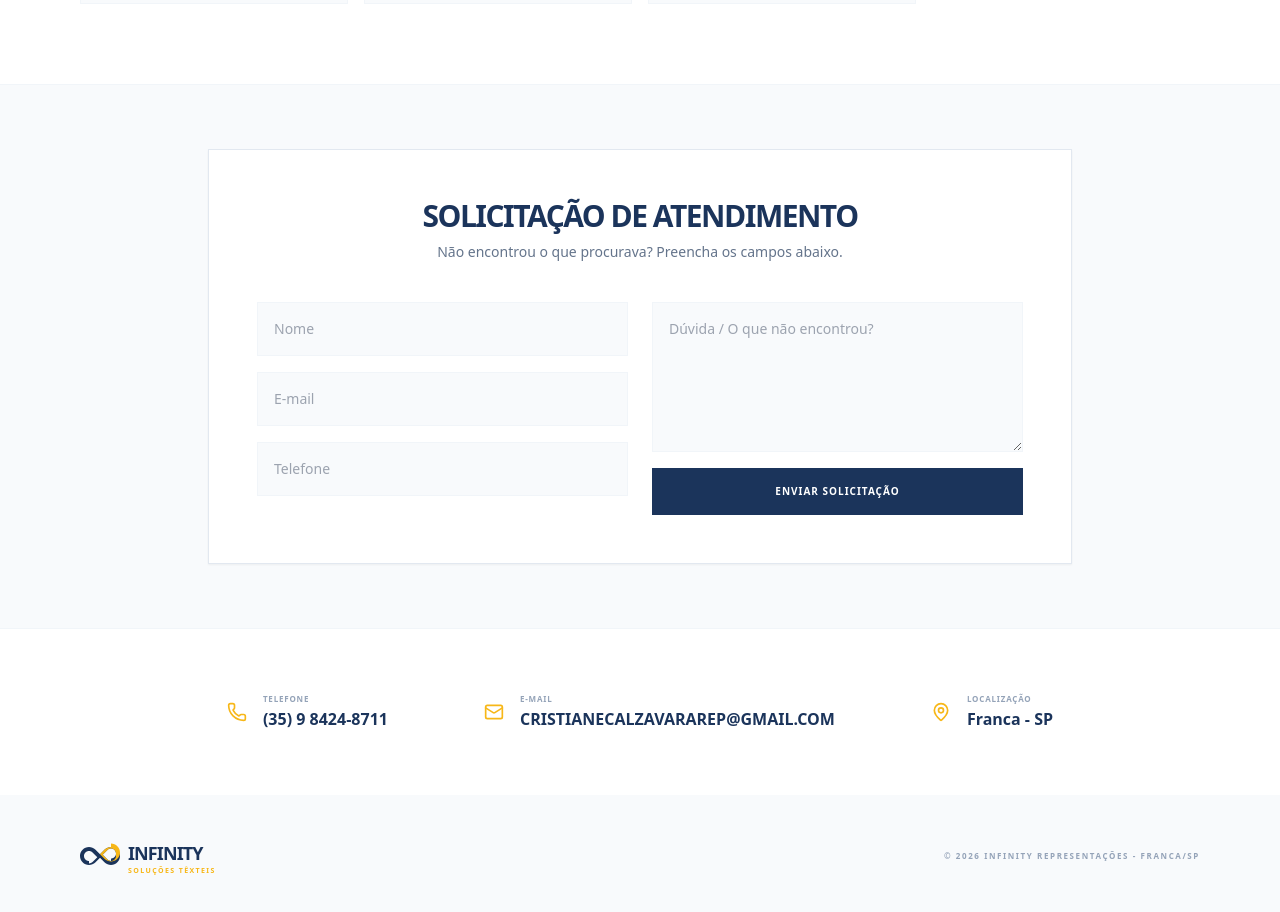
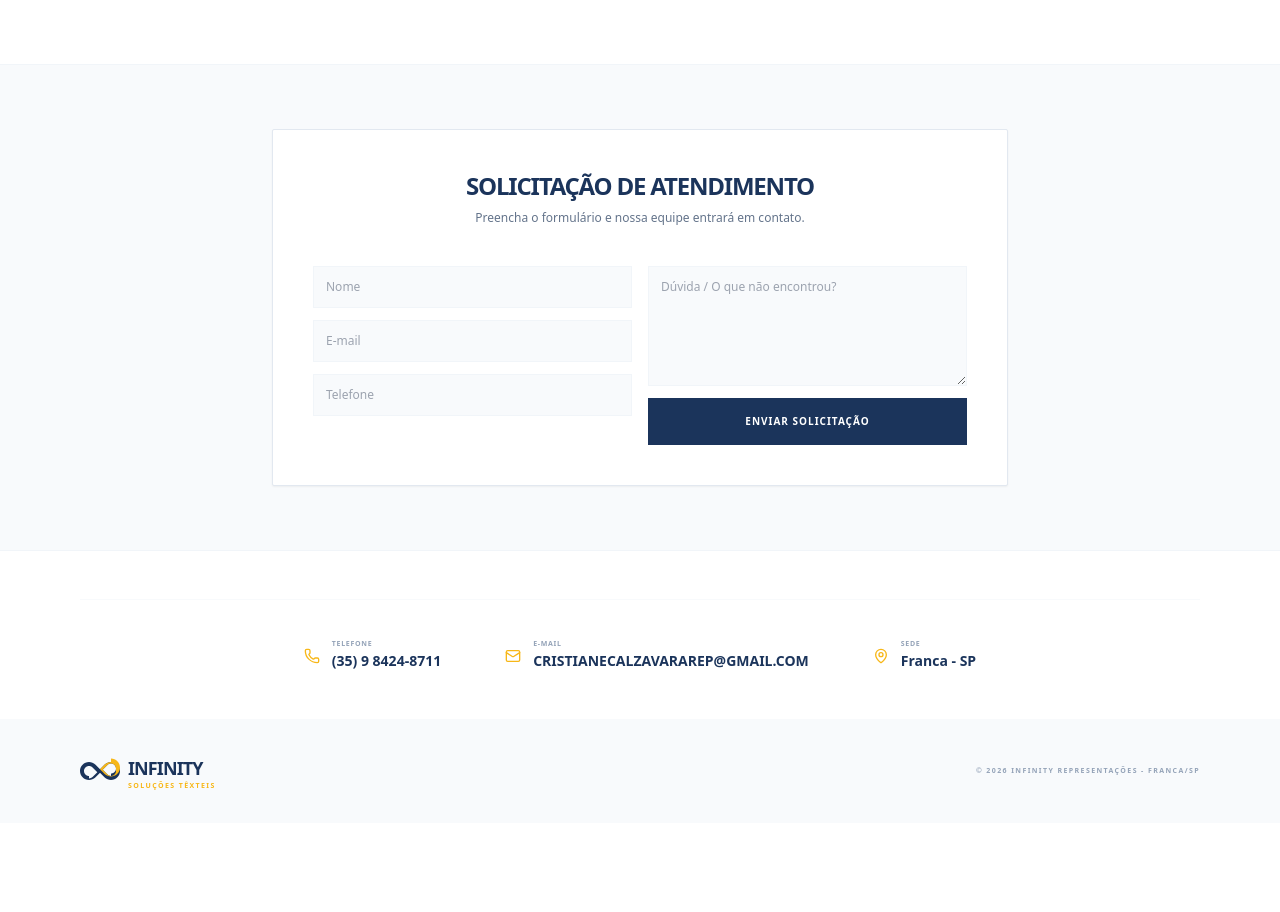
Before and after one commit to cristianecalzavararep-ctrl/SITE-INFINITY, a React (Vite) app: page / in a window 1280 px wide. Shown: the part 1360-2272 px from the top of the page. After the commit the page ends 2183 px from the top, so only its background shows below. Built offline with nearby package versions, Linux system fonts and the light colour scheme.

Commit message:
feat: Improve navigation and contact info
Refactors the navigation logic to use a generic `scrollToSection` function.
Removes unnecessary `CONTACT_INFO.title` and simplifies header styling.

```diff
--- a/App.tsx
+++ b/App.tsx
@@ -4,7 +4,6 @@ import { BRANDS_DATA } from './data';
 import Icon from './components/Icon';
 
 const CONTACT_INFO = {
-  title: "Representação Comercial",
   phone: "(35) 9 8424-8711",
   whatsappUrl: "https://wa.me/5535984248711",
   whatsappWelcomeMsg: "Olá! Gostaria de mais informações sobre os produtos da Infinity.",
@@ -29,9 +28,8 @@ const App: React.FC = () => {
 
   const waLink = `${CONTACT_INFO.whatsappUrl}?text=${encodeURIComponent(CONTACT_INFO.whatsappWelcomeMsg)}`;
 
-  const scrollToFornecedores = (e: React.MouseEvent) => {
-    e.preventDefault();
-    const element = document.getElementById('fornecedores');
+  const scrollToSection = (id: string) => {
+    const element = document.getElementById(id);
     if (element) {
       element.scrollIntoView({ behavior: 'smooth' });
     }
@@ -59,12 +57,12 @@ const App: React.FC = () => {
   return (
     <div className="min-h-screen bg-white font-sans text-slate-900 overflow-x-hidden selection:bg-[#F7B718]/30">
 
-      {/* HEADER NAVBAR */}
+      {/* HEADER */}
       <header className={`fixed top-0 w-full h-20 z-50 transition-all duration-300 flex items-center justify-between px-6 md:px-20 ${scrolled ? 'bg-white/95 backdrop-blur-md shadow-sm h-16' : 'bg-transparent'}`}>
         <Logo light={!scrolled} />
 
         <nav className="hidden lg:flex items-center gap-10">
-          <a href="#fornecedores" onClick={scrollToFornecedores} className={`text-[10px] font-bold uppercase tracking-widest transition-colors ${scrolled ? 'text-[#1B345B]' : 'text-white'} hover:text-[#F7B718]`}>Fornecedores</a>
+          <button onClick={() => scrollToSection('fornecedores')} className={`text-[10px] font-bold uppercase tracking-widest transition-colors ${scrolled ? 'text-[#1B345B]' : 'text-white'} hover:text-[#F7B718]`}>Fornecedores</button>
           <a href={waLink} target="_blank" className={`px-6 py-2.5 text-[10px] font-black uppercase tracking-widest transition-all ${scrolled ? 'bg-[#1B345B] text-white' : 'bg-[#F7B718] text-[#1B345B]'}`}>
             Aguardamos seu contato
           </a>
@@ -92,25 +90,25 @@ const App: React.FC = () => {
               Soluções estratégicas em componentes para a indústria calçadista. Materiais de alta performance e inovação constante.
             </p>
             <div className="flex justify-center md:justify-start">
-              <a href="#fornecedores" onClick={scrollToFornecedores} className="bg-[#F7B718] text-[#1B345B] px-12 py-5 font-black uppercase tracking-widest text-[11px] hover:bg-white transition-all shadow-xl">
+              <button onClick={() => scrollToSection('fornecedores')} className="bg-[#F7B718] text-[#1B345B] px-12 py-5 font-black uppercase tracking-widest text-[11px] hover:bg-white transition-all shadow-xl">
                 Ver Fornecedores
-              </a>
+              </button>
             </div>
           </div>
         </div>
       </section>
 
-      {/* LISTA DE REPRESENTADAS */}
+      {/* REPRESENTADAS */}
       <section id="fornecedores" className="py-20 bg-white">
         <div className="container mx-auto px-6 md:px-20">
           <div className="mb-12 border-l-4 border-[#F7B718] pl-6">
             <h2 className="text-[#1B345B] text-3xl font-black uppercase tracking-tighter mb-1">Nossas Representadas</h2>
-            <p className="text-slate-500 font-medium text-sm">Qualidade e produtividade para sua indústria.</p>
+            <p className="text-slate-500 font-medium text-sm">Qualidade e tecnologia para sua indústria.</p>
           </div>
 
           <div className="grid grid-cols-1 sm:grid-cols-2 lg:grid-cols-4 gap-4">
             {BRANDS_DATA.map((brand) => (
-              <div key={brand.id} className="group p-6 bg-slate-50 hover:bg-[#1B345B] transition-all duration-500 flex flex-col justify-between border border-slate-100 min-h-[260px]">
+              <div key={brand.id} className="group p-6 bg-slate-50 hover:bg-[#1B345B] transition-all duration-500 flex flex-col justify-between border border-slate-100 min-h-[250px]">
                 <div>
                   <h3 className="text-lg font-black uppercase tracking-tighter mb-3 group-hover:text-[#F7B718] transition-colors">{brand.name}</h3>
                   <p className="text-slate-500 group-hover:text-slate-300 text-xs leading-relaxed">
@@ -128,21 +126,21 @@ const App: React.FC = () => {
         </div>
       </section>
 
-      {/* FORMULÁRIO DE ATENDIMENTO - COMPACTO */}
-      <section className="py-16 bg-slate-50 border-y border-slate-100">
-        <div className="container mx-auto px-6 md:px-20 max-w-5xl">
-          <div className="bg-white p-8 md:p-12 shadow-sm border border-slate-200">
+      {/* FORMULÁRIO DE ATENDIMENTO */}
+      <section id="atendimento" className="py-16 bg-slate-50 border-y border-slate-100">
+        <div className="container mx-auto px-6 md:px-20 max-w-4xl">
+          <div className="bg-white p-8 md:p-10 shadow-sm border border-slate-200 rounded-sm">
             <div className="text-center mb-10">
-              <h3 className="text-[#1B345B] text-2xl md:text-3xl font-black uppercase tracking-tighter mb-2">Solicitação de Atendimento</h3>
-              <p className="text-slate-500 font-medium text-sm">Não encontrou o que procurava? Preencha os campos abaixo.</p>
+              <h3 className="text-[#1B345B] text-2xl font-black uppercase tracking-tighter mb-2">Solicitação de Atendimento</h3>
+              <p className="text-slate-500 font-medium text-xs">Preencha o formulário e nossa equipe entrará em contato.</p>
             </div>
 
-            <form onSubmit={handleFormSubmit} className="grid grid-cols-1 md:grid-cols-2 gap-6">
-              <div className="space-y-4">
+            <form onSubmit={handleFormSubmit} className="grid grid-cols-1 md:grid-cols-2 gap-4">
+              <div className="space-y-3">
                 <input
                   type="text"
                   placeholder="Nome"
-                  className="w-full p-4 bg-slate-50 border border-slate-100 outline-none focus:border-[#F7B718] text-sm font-medium"
+                  className="w-full p-3 bg-slate-50 border border-slate-100 outline-none focus:border-[#F7B718] text-xs font-medium"
                   value={formData.nome}
                   onChange={(e) => setFormData({...formData, nome: e.target.value})}
                   required
@@ -150,7 +148,7 @@ const App: React.FC = () => {
                 <input
                   type="email"
                   placeholder="E-mail"
-                  className="w-full p-4 bg-slate-50 border border-slate-100 outline-none focus:border-[#F7B718] text-sm font-medium"
+                  className="w-full p-3 bg-slate-50 border border-slate-100 outline-none focus:border-[#F7B718] text-xs font-medium"
                   value={formData.email}
                   onChange={(e) => setFormData({...formData, email: e.target.value})}
                   required
@@ -158,16 +156,16 @@ const App: React.FC = () => {
                 <input
                   type="text"
                   placeholder="Telefone"
-                  className="w-full p-4 bg-slate-50 border border-slate-100 outline-none focus:border-[#F7B718] text-sm font-medium"
+                  className="w-full p-3 bg-slate-50 border border-slate-100 outline-none focus:border-[#F7B718] text-xs font-medium"
                   value={formData.telefone}
                   onChange={(e) => setFormData({...formData, telefone: e.target.value})}
                   required
                 />
               </div>
-              <div className="flex flex-col gap-4">
+              <div className="flex flex-col gap-3">
                 <textarea
                   placeholder="Dúvida / O que não encontrou?"
-                  className="w-full h-full p-4 bg-slate-50 border border-slate-100 outline-none focus:border-[#F7B718] text-sm font-medium min-h-[150px]"
+                  className="w-full h-full p-3 bg-slate-50 border border-slate-100 outline-none focus:border-[#F7B718] text-xs font-medium min-h-[120px]"
                   value={formData.mensagem}
                   onChange={(e) => setFormData({...formData, mensagem: e.target.value})}
                   required
@@ -182,38 +180,38 @@ const App: React.FC = () => {
       </section>
 
       {/* CONTATO COMPACTO */}
-      <section id="contato" className="py-16 bg-white border-b border-slate-50">
+      <section className="py-12 bg-white">
         <div className="container mx-auto px-6 md:px-20">
-          <div className="flex flex-col md:flex-row justify-center items-center gap-12 md:gap-24">
-            <div className="flex items-center gap-4">
-              <Icon name="Phone" size={20} className="text-[#F7B718]" />
+          <div className="flex flex-col md:flex-row justify-center items-center gap-8 md:gap-16 border-t border-slate-50 pt-10">
+            <div className="flex items-center gap-3">
+              <Icon name="Phone" size={16} className="text-[#F7B718]" />
               <div>
-                <p className="text-[8px] font-black text-slate-400 uppercase tracking-widest mb-0.5">Telefone</p>
-                <p className="font-bold text-base text-[#1B345B]">{CONTACT_INFO.phone}</p>
+                <p className="text-[7px] font-black text-slate-400 uppercase tracking-widest leading-none mb-1">Telefone</p>
+                <p className="font-bold text-sm text-[#1B345B]">{CONTACT_INFO.phone}</p>
               </div>
             </div>
-            <div className="flex items-center gap-4">
-              <Icon name="Mail" size={20} className="text-[#F7B718]" />
+            <div className="flex items-center gap-3">
+              <Icon name="Mail" size={16} className="text-[#F7B718]" />
               <div>
-                <p className="text-[8px] font-black text-slate-400 uppercase tracking-widest mb-0.5">E-mail</p>
-                <p className="font-bold text-base text-[#1B345B] uppercase">{CONTACT_INFO.email}</p>
+                <p className="text-[7px] font-black text-slate-400 uppercase tracking-widest leading-none mb-1">E-mail</p>
+                <p className="font-bold text-sm text-[#1B345B] uppercase">{CONTACT_INFO.email}</p>
               </div>
             </div>
-            <div className="flex items-center gap-4">
-              <Icon name="MapPin" size={20} className="text-[#F7B718]" />
+            <div className="flex items-center gap-3">
+              <Icon name="MapPin" size={16} className="text-[#F7B718]" />
               <div>
-                <p className="text-[8px] font-black text-slate-400 uppercase tracking-widest mb-0.5">Localização</p>
-                <p className="font-bold text-base text-[#1B345B]">{CONTACT_INFO.location}</p>
+                <p className="text-[7px] font-black text-slate-400 uppercase tracking-widest leading-none mb-1">Sede</p>
+                <p className="font-bold text-sm text-[#1B345B]">{CONTACT_INFO.location}</p>
               </div>
             </div>
           </div>
         </div>
       </section>
 
-      <footer className="py-10 bg-slate-50">
-        <div className="container mx-auto px-6 md:px-20 flex flex-col md:flex-row justify-between items-center gap-6">
+      <footer className="py-8 bg-slate-50">
+        <div className="container mx-auto px-6 md:px-20 flex flex-col md:flex-row justify-between items-center gap-4">
           <Logo />
-          <p className="text-[8px] font-bold text-slate-400 uppercase tracking-[0.2em] text-center">
+          <p className="text-[7px] font-bold text-slate-400 uppercase tracking-[0.2em]">
             © 2026 INFINITY REPRESENTAÇÕES - FRANCA/SP
           </p>
         </div>
@@ -221,7 +219,7 @@ const App: React.FC = () => {
 
       {/* WHATSAPP FLOAT */}
       <a href={waLink} target="_blank" className="fixed bottom-6 right-6 z-50">
-        <div className="bg-[#25D366] text-white p-3.5 rounded-full shadow-xl hover:scale-110 transition-transform">
+        <div className="bg-[#25D366] text-white p-3 rounded-full shadow-lg hover:scale-110 transition-transform">
           <Icon name="MessageCircle" size={24} />
         </div>
       </a>
```
